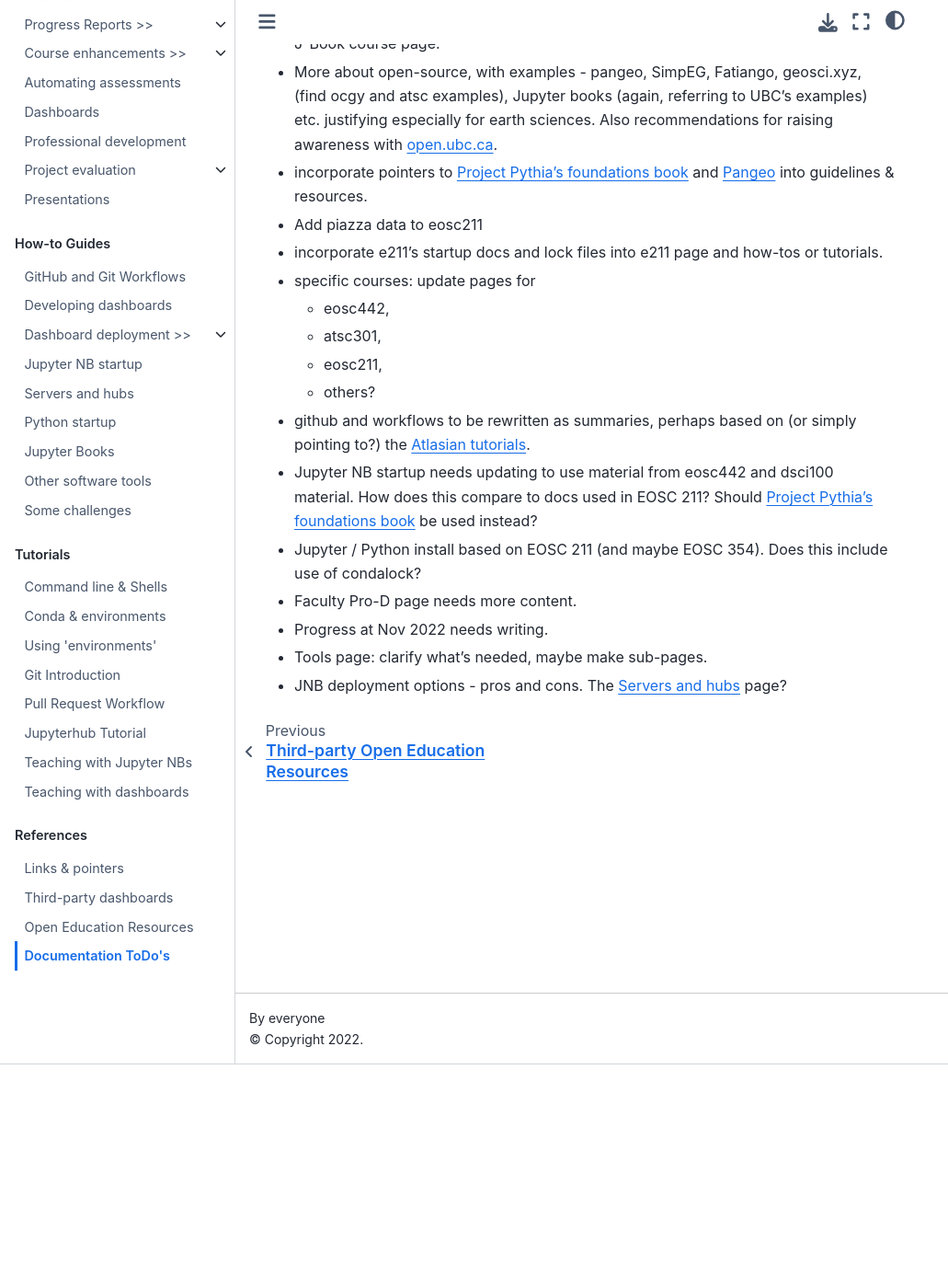
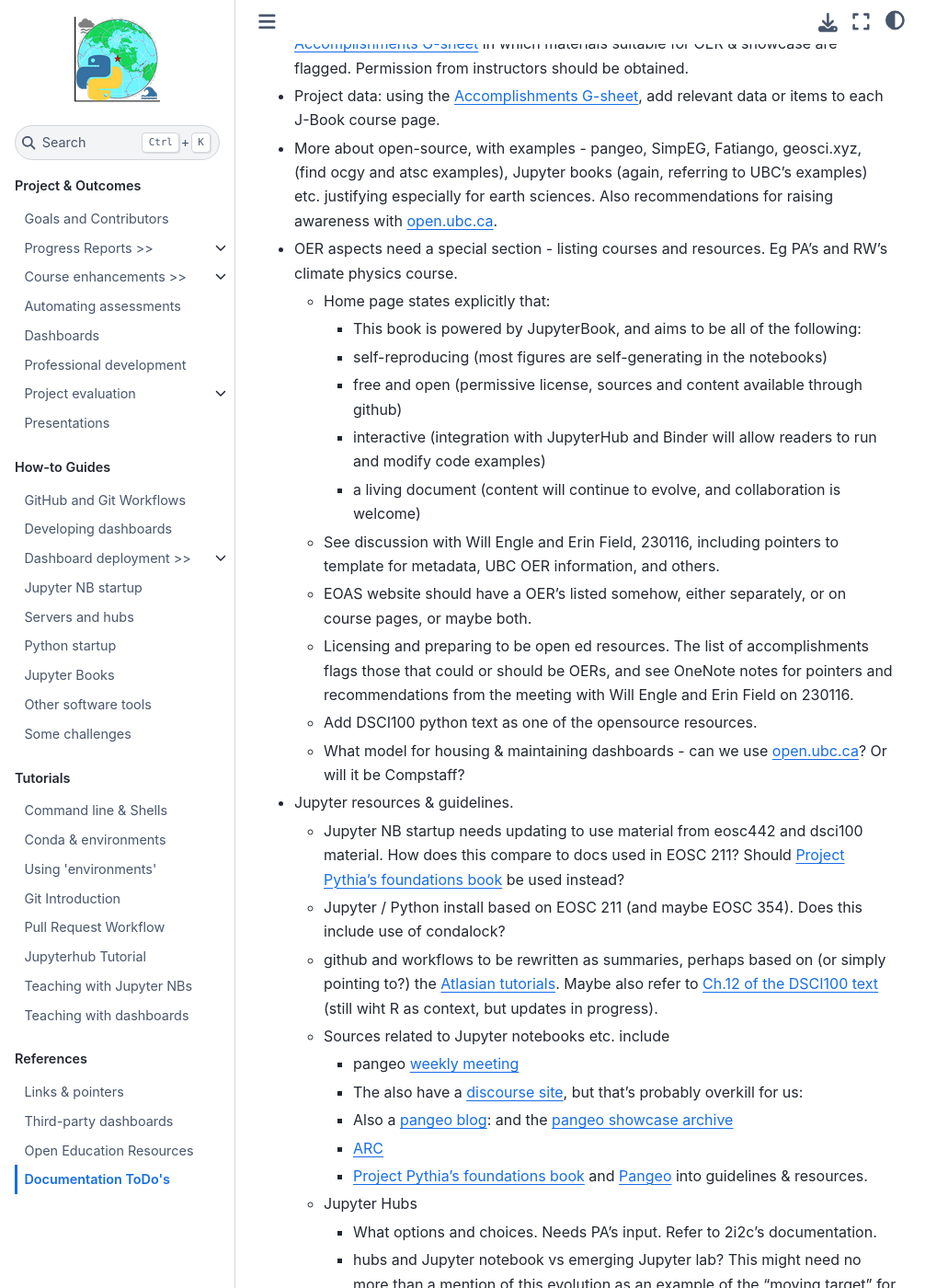
Before and after one commit to eoas-ubc/eoas-ubc.github.io, a Jupyter Book: the page built from docs/fix-list.md, in a window 1280 px wide and 1400 px high, scrolled down 243 px. Shown: the whole window at 92% size, without its empty margins (0-1031 px from the left). Built offline with Jupyter Book 1.0.4 settings and Sphinx 7.4.7 and the Sphinx Book theme 1.1.4, drawn with Linux system fonts in a browser that asks for light colours; some of the changed text lies outside the part shown.

Commit message:
updates to feb 10

```diff
--- a/docs/fix-list.md
+++ b/docs/fix-list.md
@@ -4,19 +4,49 @@
 
 See also **[issues](https://github.com/eoas-ubc/eoas-ubc.github.io/issues)** at the host repository, **[requirements](https://docs.google.com/spreadsheets/d/1DL2YDthzEbZijx35nVyveSstU5frQdzA/edit#gid=173746334)** (Google sheet) for each project component, and **[accomplishments & data](https://docs.google.com/spreadsheets/d/1BUk1_FHItUgzuyg2aJ-dX6XpMABmFSPe/edit#gid=979565415)** (Google sheet) for project outcomes.
 
+* Showcase material is needed for EOAS faculty, Feb/Mar 2023. See the [Accomplishments G-sheet](https://docs.google.com/spreadsheets/d/1BUk1_FHItUgzuyg2aJ-dX6XpMABmFSPe/edit?usp=sharing&ouid=102730173326762252425) in which materials suitable for OER & showcase are flagged. Permission from instructors should be obtained.
 * Project data: using the [Accomplishments G-sheet](https://docs.google.com/spreadsheets/d/1BUk1_FHItUgzuyg2aJ-dX6XpMABmFSPe/edit?usp=sharing&ouid=102730173326762252425), add relevant data or items to each J-Book course page.
 * More about open-source, with examples - pangeo, SimpEG, Fatiango, geosci.xyz, (find ocgy and atsc examples), Jupyter books (again, referring to UBC's examples) etc. justifying especially for earth sciences. Also recommendations for raising awareness with open.ubc.ca.
-* incorporate pointers to [Project Pythia's foundations book](https://foundations.projectpythia.org/landing-page.html) and [Pangeo](https://pangeo.io/) into guidelines & resources.
-* Add piazza data to eosc211
-* incorporate e211's startup docs and lock files into e211 page and how-tos or tutorials.
+* OER aspects need a special section - listing courses and resources. Eg PA's and RW's climate physics course.
+  * Home page states explicitly that:
+    * This book is powered by JupyterBook, and aims to be all of the following:
+    * self-reproducing (most figures are self-generating in the notebooks)
+    * free and open (permissive license, sources and content available through github)
+    * interactive (integration with JupyterHub and Binder will allow readers to run and modify code examples)
+    * a living document (content will continue to evolve, and collaboration is welcome)
+  * See discussion with Will Engle and Erin Field, 230116, including pointers to template for metadata, UBC OER information, and others.
+  * EOAS website should have a OER's listed somehow, either separately, or on course pages, or maybe both.
+  * Licensing and preparing to be open ed resources. The list of accomplishments flags those that could or should be OERs, and see OneNote notes for pointers and recommendations from the meeting with Will Engle and Erin Field on 230116.
+  * Add DSCI100 python text as one of the opensource resources.
+  * What model for housing & maintaining dashboards - can we use open.ubc.ca? Or will it be Compstaff?
+* Jupyter resources & guidelines.
+  * Jupyter NB startup needs updating to use material from eosc442 and dsci100 material. How does this compare to docs used in EOSC 211? Should [Project Pythia's foundations book](https://foundations.projectpythia.org/landing-page.html) be used instead?
+  * Jupyter / Python install based on EOSC 211 (and maybe EOSC 354). Does this include use of condalock?
+  * github and workflows to be rewritten as summaries, perhaps based on (or simply pointing to?) the [Atlasian tutorials](https://www.atlassian.com/git/tutorials/comparing-workflows). Maybe also refer to [Ch.12 of the DSCI100 text](https://python.datasciencebook.ca/version-control.html) (still wiht R as context, but updates in progress).
+  * Sources related to Jupyter notebooks etc. include
+    * pangeo [weekly meeting](https://docs.google.com/document/d/e/2PACX-1vRerhoxG-wOvh-wQTj7F8HPYve75l8pAtL-tgtzY_3YLqVUsaMSEgE4K70HgMt5S91FMwSu8EIizewy/pub)
+    * The also have a [discourse site](https://discourse.pangeo.io/), but that’s probably overkill for us:
+    * Also a [pangeo blog](https://medium.com/pangeo): and the [pangeo showcase archive](https://pangeo.io/pangeo-showcase.html)
+    * [ARC](https://arc.ubc.ca/about-arc/arc-team)
+    * [Project Pythia's foundations book](https://foundations.projectpythia.org/landing-page.html) and [Pangeo](https://pangeo.io/) into guidelines & resources.
+  * Jupyter Hubs
+    * What options and choices. Needs PA's input. Refer to 2i2c's documentation.
+    * hubs and Jupyter notebook vs emerging Jupyter lab? This might need no more than a mention of this evolution as an example of the "moving target" for instructors. Notebook has been "sunset" - being replaced with a one-page version of lab.
+    * add jupytext to documentation. Needs remarks in several places - setting up notebooks, using notebooks for teaching, and likely others.
+  * How did OCESE contribute to DSCI 100:
+    * notes from Lindsey
+    * capture the slack thread. Done to Jan 6, 2023, file "dsci100-slack-230106.xlsx".
+* EOSC 211
+  * Add piazza data to eosc211
+  * e211's startup docs, lock files and how-tos or tutorials.
 * specific courses: update pages for
   * eosc442,
   * atsc301,
   * eosc211,
+  * eosc429
+  * eosc471
+  * eosc373 (describe actions and outcomes with Hal's JNB)
   * others?
-* github and workflows to be rewritten as summaries, perhaps based on (or simply pointing to?) the [Atlasian tutorials](https://www.atlassian.com/git/tutorials/comparing-workflows).
-* Jupyter NB startup needs updating to use material from eosc442 and dsci100 material. How does this compare to docs used in EOSC 211? Should [Project Pythia's foundations book](https://foundations.projectpythia.org/landing-page.html) be used instead?
-* Jupyter / Python install based on EOSC 211 (and maybe EOSC 354). Does this include use of condalock?
 * Faculty Pro-D page needs more content.
 * Progress at Nov 2022 needs writing.
 * Tools page: clarify what's needed, maybe make sub-pages.
```
Also changed, not shown: docs/dashboards.md (+4 -2 lines), docs/index.md (+1 -1 lines), docs/progress-nov2022.md (+1 -0 lines), docs/project-outline.md (+19 -14 lines), docs/crs-eosc442.md (line endings or trailing spaces).
